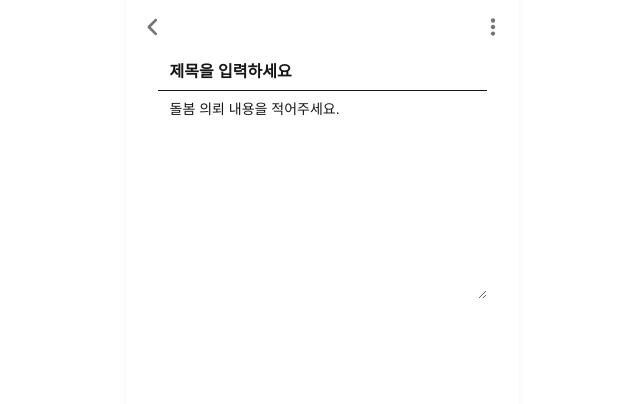
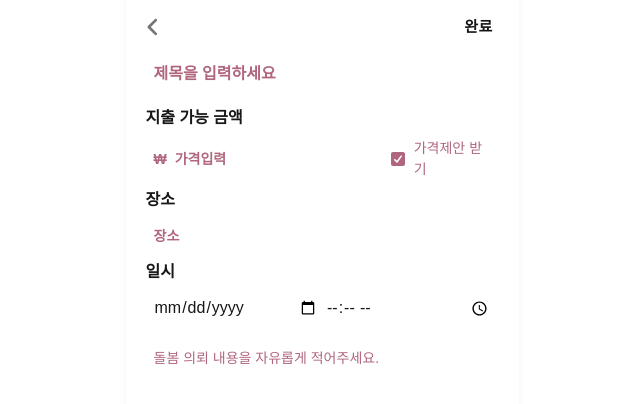
Before and after one commit to boradorish/startup_proj, a Next.js app: page /customer/post in a window 1280 px wide. Shown: the top 404 px of the page, without its empty margins (318-958 px from the left). Built offline with nearby package versions, Linux system fonts and the light colour scheme.

Commit message:
돌봄 의뢰서 작성까지

```diff
--- a/app/customer/main/page.tsx
+++ b/app/customer/main/page.tsx
@@ -78,7 +78,7 @@ export default function Home() {
           </div>
         </div>
         <Button
-          // onClick={() => router.push("/dolbomi/home")}
+          onClick={() => router.push("/customer/now")}
           variant="contained"
           sx={{
             backgroundColor: "var(--sub)",
--- /dev/null
+++ b/app/customer/now/page.tsx
@@ -0,0 +1,20 @@
+"use client";
+import { FontAwesomeIcon } from "@fortawesome/react-fontawesome";
+import { useRouter } from "next/navigation";
+
+import { faMagnifyingGlass } from "@fortawesome/free-solid-svg-icons";
+import { IconButton } from "@mui/material";
+import { TopBanner } from "@/app/dolbomi/TopBanner";
+import { CBottomTab } from "../CBottomTab";
+import { ChatFeed } from "@/app/dolbomi/ChatFeed";
+import { dummyChatData } from "@/app/dummys";
+import { TopButton } from "@/app/dolbomi/detail/[id]/page";
+
+export default function NowPage() {
+  return (
+    <div className="app-container-customer flex flex-col items-center ">
+      <TopButton />
+      <div className="h-5" />
+    </div>
+  );
+}
--- a/app/customer/post/page.tsx
+++ b/app/customer/post/page.tsx
@@ -1,40 +1,203 @@
 "use client";
-import { TopBanner } from "@/app/dolbomi/TopBanner";
-import { CBottomTab } from "../CBottomTab";
-import { TopButton } from "@/app/dolbomi/detail/[id]/page";
-import { TextField } from "@mui/material";
+import { Alert, Button, DialogContent, IconButton } from "@mui/material";
+import { useRouter } from "next/navigation";
+import { FontAwesomeIcon } from "@fortawesome/react-fontawesome";
+import { faAngleLeft, faSquareCheck } from "@fortawesome/free-solid-svg-icons";
+import { useState } from "react";
 
 export default function Home() {
   //   const router = useRouter();
-
+  const [suggest, setSuggest] = useState<boolean>(false);
   return (
     <div className="app-container-customer flex flex-col items-center ">
-      <TopButton type="customer" />
-      <div className="px-8">
+      <PostTopButton type="customer" />
+      <div className="px-4 flex flex-col w-full h-full pb-4">
         <input
           type="text"
           placeholder="제목을 입력하세요"
+          style={{ backgroundColor: "var(--subLight3)" }}
           className=" w-full px-3 py-2
-            bg-transparent
-            border-b border-[var(--subDark)]
-            text-sm placeholder:font-bold
+            bg-transparent rounded
+            text-[16px] placeholder:font-bold
             placeholder:text-[16px]
-            placeholder:text-[var(--subDark)] focus:outline-none
-              transition"
+            placeholder:text-[var(--sub)] focus:outline-none
+              transition mb-3"
         />
+        <div
+          style={{
+            color: "var(--subDark)",
+          }}
+          className="text-[16px] font-bold pb-1 pl-1"
+        >
+          지출 가능 금액
+        </div>
+        <div
+          className="flex items-center px-3 py-1  rounded"
+          style={{ backgroundColor: "var(--subLight3)" }}
+        >
+          <div className="font-semibold text-[14px] text-[var(--sub)] pr-2">
+            {"₩"}
+          </div>
+          <input
+            type="text"
+            placeholder="가격입력"
+            className=" placeholder:font-semibold
+            placeholder:text-[14px] flex-1
+            placeholder:text-[var(--sub)] focus:outline-none transition "
+          />
+
+          <div className="flex items-center">
+            <IconButton onClick={() => setSuggest(!suggest)}>
+              <FontAwesomeIcon
+                icon={faSquareCheck}
+                style={{
+                  color: suggest ? "var(--subDark)" : "var(--sub)",
+                  width: 16,
+                  height: 16,
+                }}
+              />
+            </IconButton>
+            <div
+              style={{
+                color: suggest ? "var(--subDark)" : "var(--sub)",
+              }}
+              className="text-[14px] text-semibold"
+            >
+              가격제안 받기
+            </div>
+          </div>
+        </div>
+        <div
+          style={{
+            color: "var(--subDark)",
+          }}
+          className="text-[16px] font-bold pb-1 pl-1 mt-1"
+        >
+          장소
+        </div>
+        <div
+          className="flex items-center px-3 py-2  rounded"
+          style={{ backgroundColor: "var(--subLight3)" }}
+        >
+          <input
+            type="text"
+            placeholder="장소"
+            className=" placeholder:font-semibold
+            placeholder:text-[14px] flex-1
+            placeholder:text-[var(--sub)] focus:outline-none transition "
+          />
+        </div>
+        <div
+          style={{
+            color: "var(--subDark)",
+          }}
+          className="text-[16px] font-bold pb-1 pl-1 mt-1"
+        >
+          일시
+        </div>
+        <div
+          className="flex items-center px-3 py-2 mb-3 rounded"
+          style={{ backgroundColor: "var(--subLight3)" }}
+        >
+          <input
+            type="date"
+            placeholder="일시"
+            className="placeholder:font-semibold
+            placeholder:text-[14px] flex-1 mr-2
+            placeholder:text-[var(--sub)] focus:outline-none transition "
+          />
+          <input
+            type="time"
+            placeholder="일시"
+            className=" placeholder:font-semibold
+            placeholder:text-[14px] flex-1
+            placeholder:text-[var(--sub)] focus:outline-none transition "
+          />
+        </div>
+
         <textarea
           // value={body}
           // onChange={(e) => setBody(e.target.value)}
           rows={8}
           className="
-          w-full resize-y
-          px-3 py-2  placeholder:text-[14px]
+          w-full flex-1 text-[14px]
+          px-3 py-2 resize-none placeholder:text-[14px]
           focus:outline-none placeholder:font-normal
-            placeholder:text-[var(--subDark)]
+          placeholder:text-[var(--sub)] rounded mb-3
         "
-          placeholder="돌봄 의뢰 내용을 적어주세요."
+          placeholder="돌봄 의뢰 내용을 자유롭게 적어주세요."
+          style={{ backgroundColor: "var(--subLight3)" }}
         />
       </div>
     </div>
   );
 }
+
+const PostTopButton = ({
+  type = "dolbomi",
+}: {
+  type?: "dolbomi" | "customer";
+}) => {
+  const router = useRouter();
+  const [modal, setModal] = useState<boolean>(false);
+
+  return (
+    <>
+      {" "}
+      <AlertModal open={modal} content="돌봄 지원이 완료되었어요" />
+      <div className="flex justify-between w-full p-2 items-center">
+        <IconButton onClick={() => router.back()}>
+          <FontAwesomeIcon
+            icon={faAngleLeft}
+            style={{ width: 22, height: 22 }}
+          />
+        </IconButton>
+
+        <div>
+          <Button
+            variant="text"
+            onClick={() => {
+              setModal(true);
+              setTimeout(() => {
+                router.push("/customer/main");
+              }, 500);
+            }}
+            style={{ color: "var(--subDark)", fontWeight: 700, fontSize: 15 }}
+          >
+            완료
+          </Button>
+        </div>
+      </div>
+    </>
+  );
+};
+
+const AlertModal = ({ open, content }: { open: boolean; content: string }) => {
+  return (
+    <div
+      style={{
+        display: "flex",
+        justifyContent: "center",
+        alignItems: "center",
+        maxWidth: "393px",
+        width: "100vw",
+      }}
+    >
+      <div
+        className="absolute z-2000 bottom-10 "
+        style={{
+          maxWidth: "393px",
+          width: "100%",
+        }}
+      >
+        {open && (
+          <>
+            <DialogContent>
+              <Alert severity="success">{content}</Alert>
+            </DialogContent>
+          </>
+        )}
+      </div>
+    </div>
+  );
+};
--- a/app/dolbomi/detail/[id]/page.tsx
+++ b/app/dolbomi/detail/[id]/page.tsx
@@ -41,7 +41,7 @@ export default function DetailPage() {
 
   return (
     <div className="app-container flex flex-col">
-      <AlertModal open={modal} />
+      <AlertModal open={modal} content="돌봄 지원이 완료되었어요" />
       <TopButton />
       <div
         className="px-5 py-2 mx-3"
@@ -207,7 +207,7 @@ export const TopButton = ({
   );
 };
 
-const AlertModal = ({ open }: { open: boolean }) => {
+const AlertModal = ({ open, content }: { open: boolean; content: string }) => {
   return (
     <div
       style={{
@@ -215,7 +215,7 @@ const AlertModal = ({ open }: { open: boolean }) => {
         justifyContent: "center",
         alignItems: "center",
         maxWidth: "393px",
-        width: "100wh",
+        width: "100vw",
       }}
     >
       <div
@@ -228,7 +228,7 @@ const AlertModal = ({ open }: { open: boolean }) => {
         {open && (
           <>
             <DialogContent>
-              <Alert severity="success">돌봄 지원이 완료되었어요</Alert>
+              <Alert severity="success">{content}</Alert>
             </DialogContent>
           </>
         )}
--- a/app/globals.css
+++ b/app/globals.css
@@ -29,6 +29,7 @@
     --sub: #b0677d;
     --subLight: #aa768a;
     --subLight2: #c59fae;
+    --subLight3: #bc96a5;
     --subDark: #934b61;
     --text1: #382c1b;
     --text2: #2d1f0c;
```
